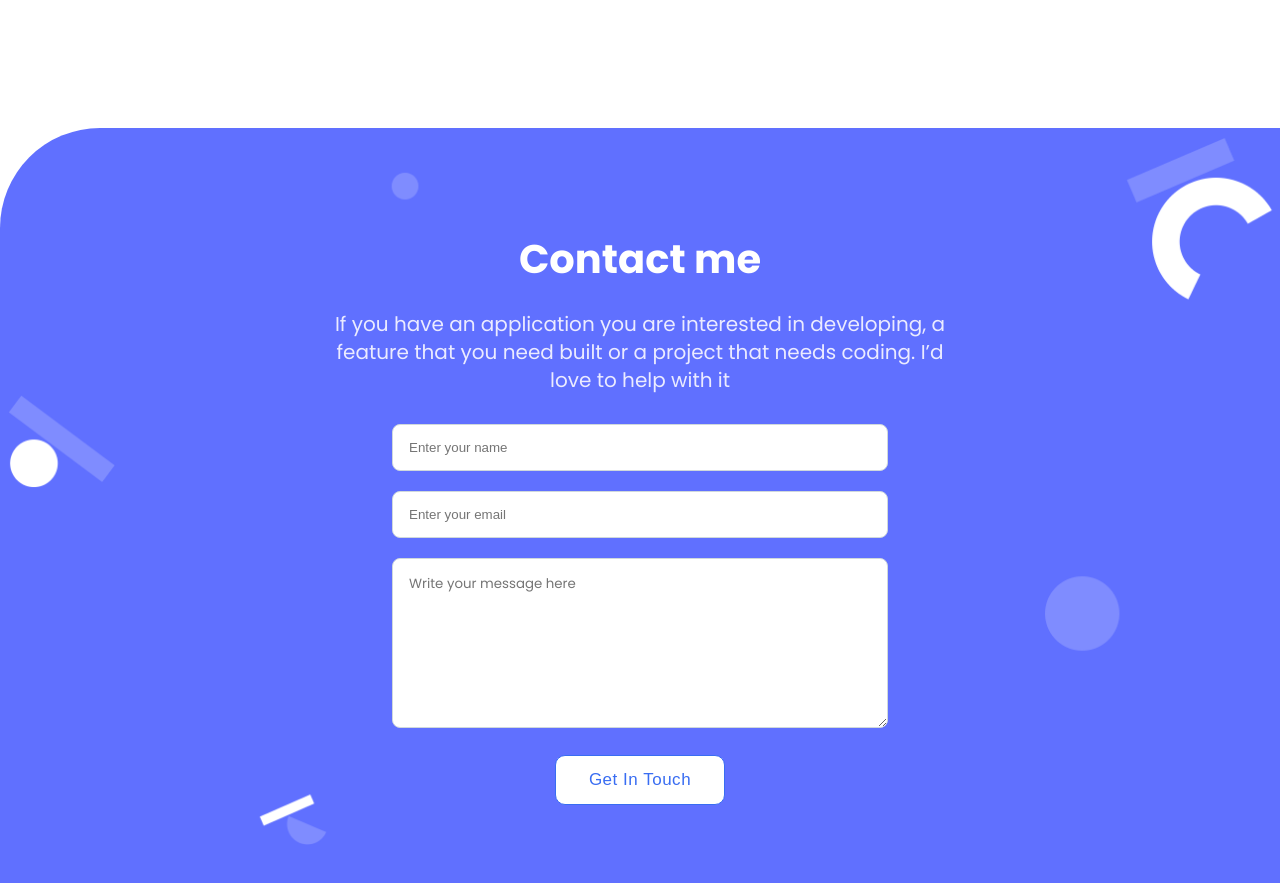
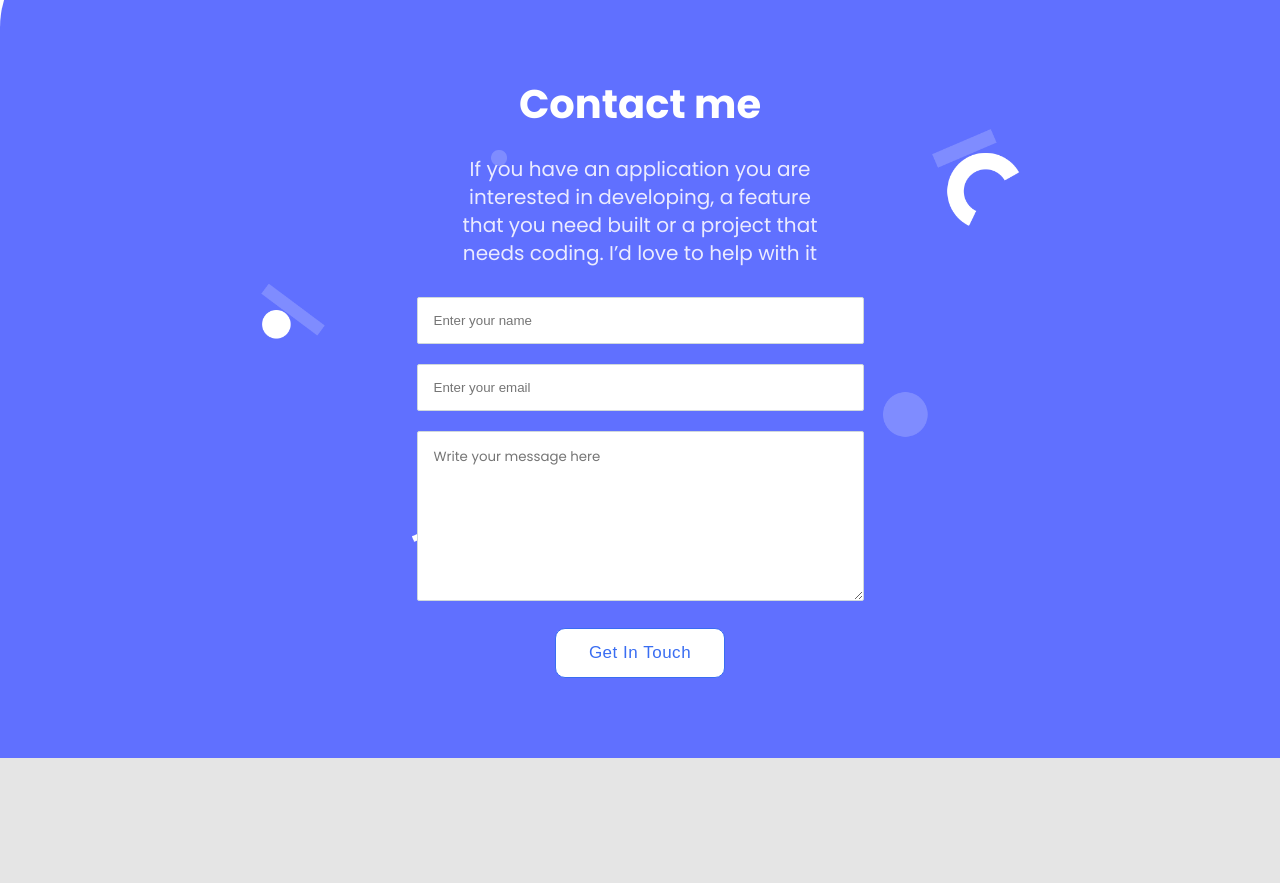
Before and after one commit to kensteph/Portfolio, a website: page index.html in a window 1280 px wide. Shown: the part 3796-4679 px from the top of the page. After the commit the page ends 4554 px from the top, so only its background shows below. Drawn offline with Linux system fonts and the light colour scheme.

Commit message:
Adjust the height and width of the contact form and the background image

```diff
--- a/css/style.css
+++ b/css/style.css
@@ -447,17 +447,16 @@ header {
 form {
   display: flex;
   flex-direction: column;
-  width: 80%;
-  gap: 20px;
 }
 
 .input {
-  width: 100%;
+  min-width: 327px;
   background: #fff;
   border: 1px solid #cfd8dc;
   border-radius: 8px;
   color: #172b4d;
   padding: 15px 16px;
+  margin-bottom: 20px;
 }
 
 textarea {
@@ -634,7 +633,7 @@ textarea {
 
   .about-content {
     flex-direction: row;
-    padding: 200px 100px;
+    padding: 100px;
     gap: 25px;
   }
 
@@ -671,21 +670,24 @@ textarea {
   .contact-container {
     align-items: center;
     background-image: url("../assets/contact-bg-desk.png");
-    background-size: 100%;
-    background-position: 100% 10px;
-    padding-bottom: 300px;
+    background-size: 60%;
+    background-position: 50% 50%;
+  }
+
+  .contact-title {
+    margin-top: 70px;
+    font-weight: 700;
+    font-size: 40px;
+    line-height: 52px;
   }
 
   .contact-text {
-    width: 50%;
-  }
-
-  form {
-    width: 40%;
+    width: 30%;
   }
 
   .input {
-    width: 100%;
+    min-width: 447px;
+    border-radius: 2px;
   }
 
   textarea {
--- a/index.html
+++ b/index.html
@@ -290,6 +290,7 @@
           that you need built or a project that needs coding. I’d love to help
           with it
         </p>
+        <div class="form-container">
           <form action="https://formspree.io/f/xvoyekjg" method="post">
             <label>
               <input
@@ -325,6 +326,8 @@
             <button class="btn-contact" type="submit">Get in touch</button>
           </form>
         </div>
+
+      </div>
     </section>
   </body>
 </html>
```
Lines whose indentation alone changed are shown as unchanged.
